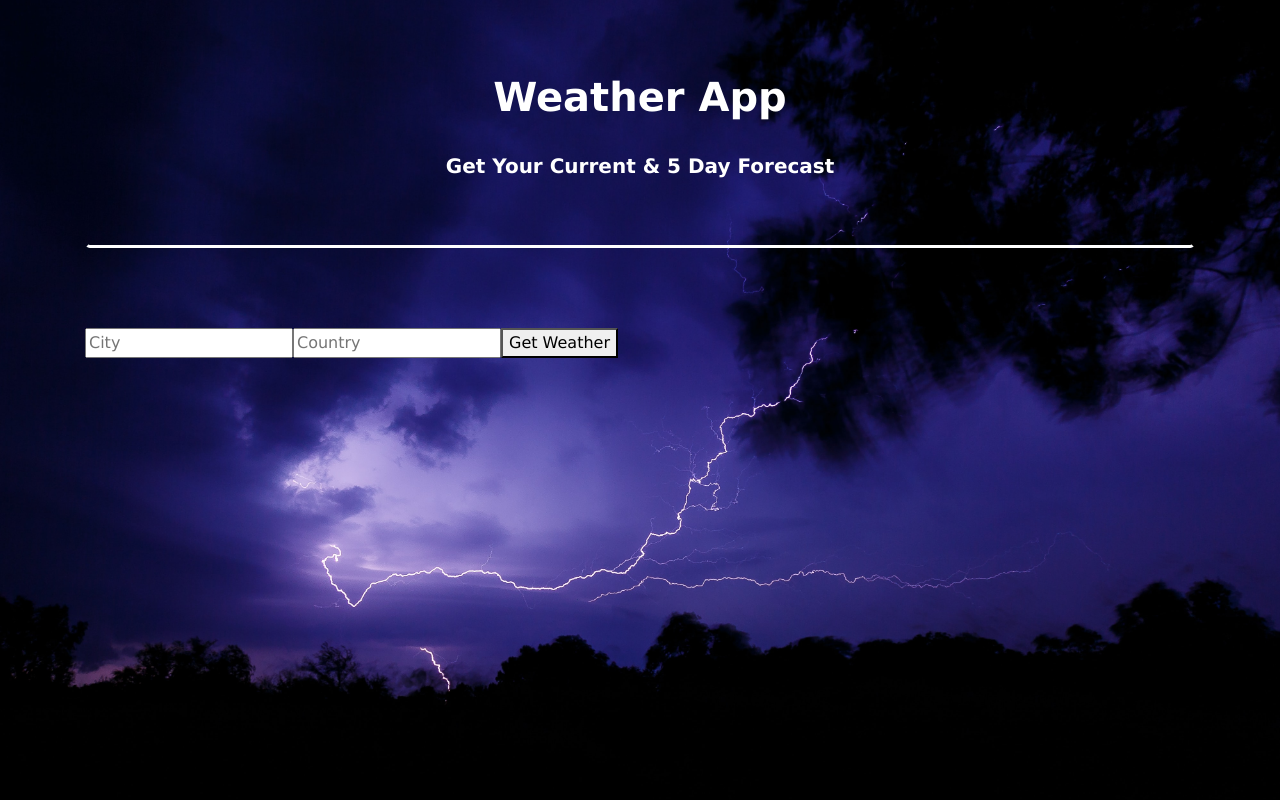
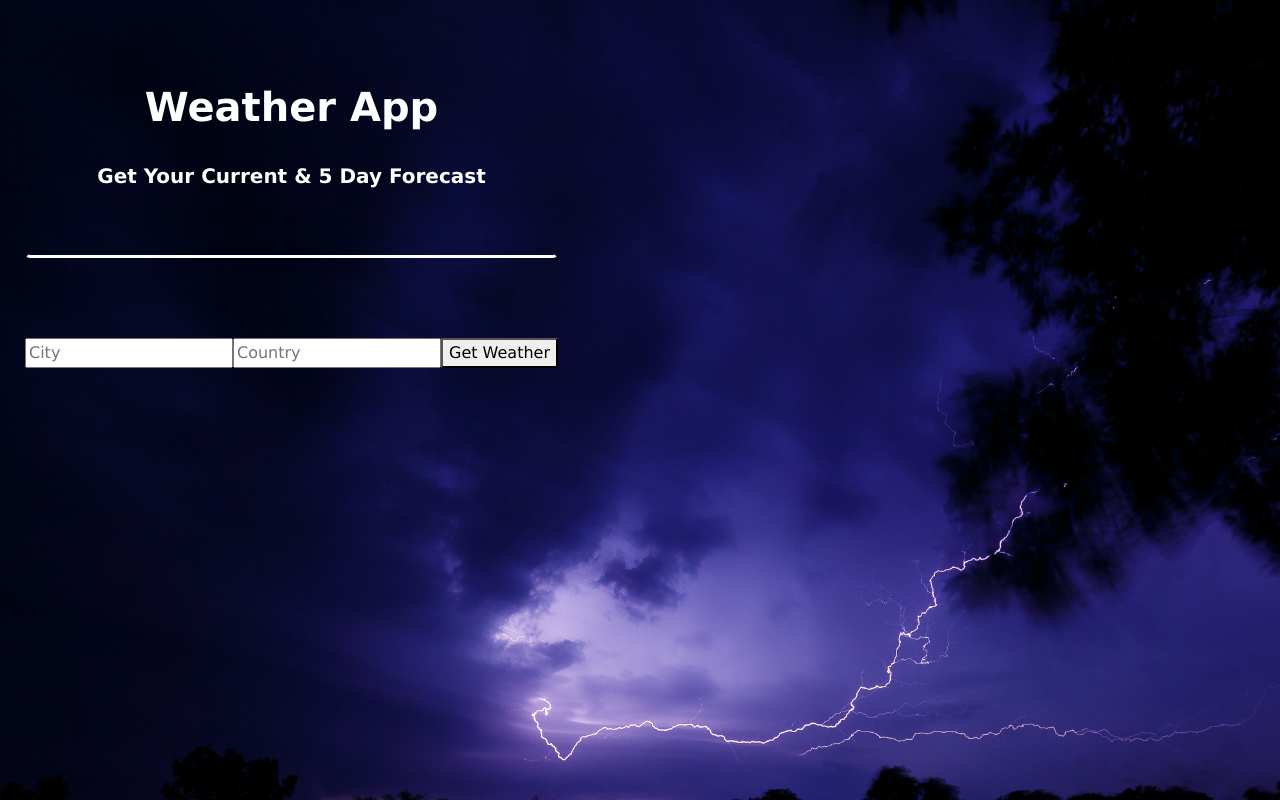
Before and after one commit to jasmith188/Sun-Tide, a React (Create React App) app: page / in a window 1280 px wide. Built offline with nearby package versions, Linux system fonts and the light colour scheme.

Commit message:
fix structure

```diff
--- a/public/index.html
+++ b/public/index.html
@@ -4,7 +4,7 @@
 <head>
   <meta charset="utf-8" />
   <link rel="icon" href="%PUBLIC_URL%/favicon.ico" />
-  <meta name="viewport" content="width=device-width, initial-scale=1" />
+  <meta name="viewport" content="width=device-width, maximum-scale=1.5 >
   <meta name="theme-color" content="#000000" />
   <meta name="description" content="Web site created using create-react-app" />
   <link rel="apple-touch-icon" href="%PUBLIC_URL%/logo192.png" />
--- a/src/App.css
+++ b/src/App.css
@@ -1,11 +1,15 @@
 body {
   background-image: url("./images/storm.jpg");
   background-repeat: no-repeat;
-  background-position: center;
-  background-attachment: fixed;
+  /* background-position: center; */
+  /* background-attachment: fixed; */
   background-size: 1700px;
   font-family: Verdana, Geneva, Tahoma, sans-serif;
   font-weight: bolder;
+  display: flex;
+  overflow-x: auto;
+  white-space: nowrap;
+  padding: 10px;
 }
 
 .jumbotron {
```
